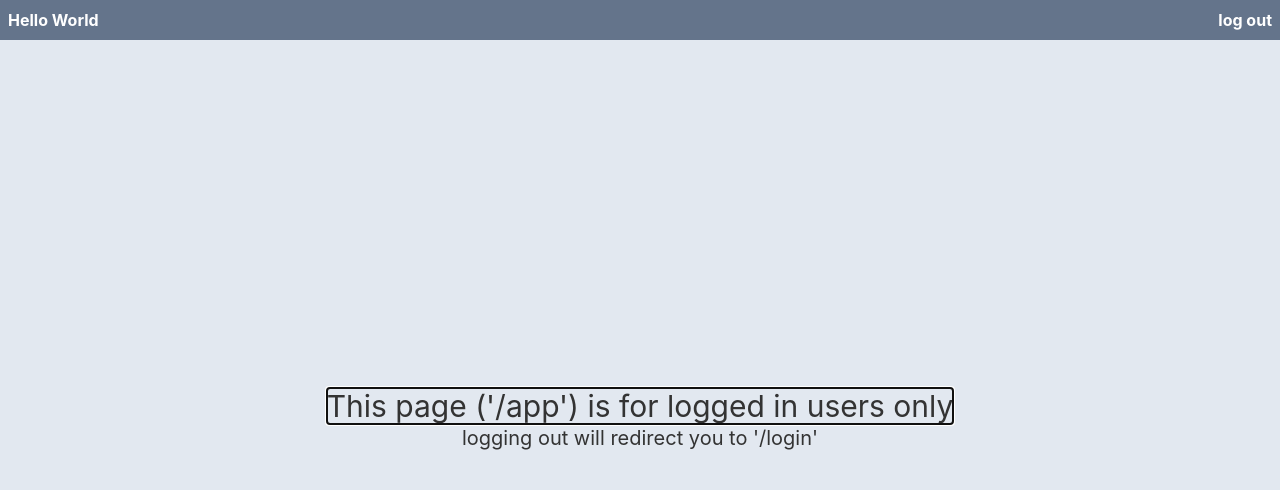
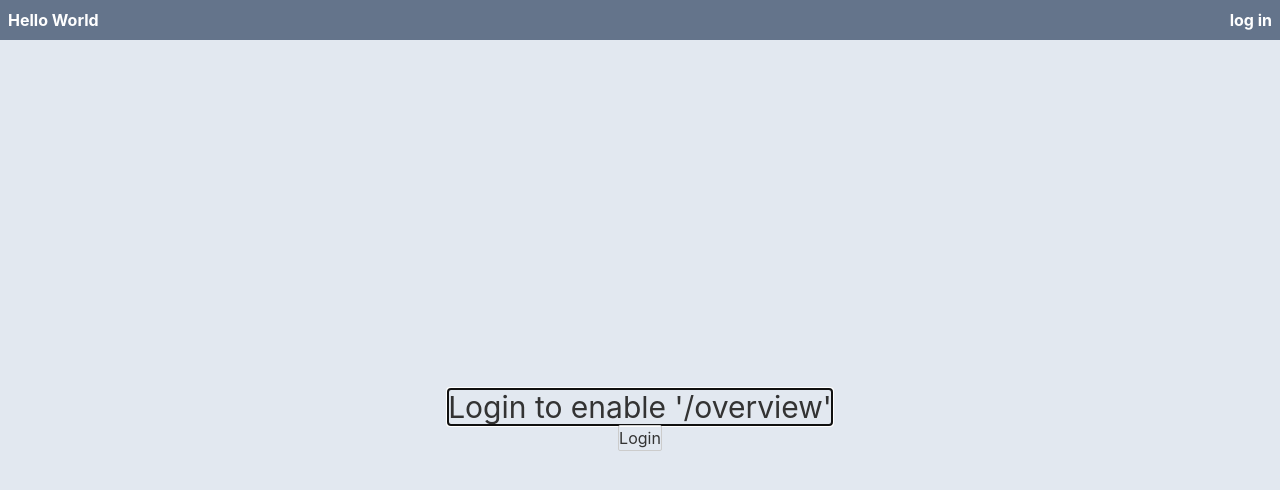
Before and after one commit to veighnsche/svelte-typescript-tailwind-navigator-starters-kit, a Svelte app: page /login in a window 1280 px wide. Before the commit this address led to /app. Shown: the top 490 px of the page. Built offline with nearby package versions, Linux system fonts and the light colour scheme.

Commit message:
Add files via upload

```diff
--- a/src/App.svelte
+++ b/src/App.svelte
@@ -1,8 +1,8 @@
 <script lang="ts">
   import {Link, Route, Router} from 'svelte-navigator';
   import GuardRedirect from './components/navigator/GuardRedirect.svelte';
-  import RouteGuard from './components/navigator/RouteGuard.svelte';
-  import {currentUser, login, logout} from './stores/currentUser';
+  import LoginPage from './pages/LoginPage.svelte';
+  import {currentUser, logout} from './stores/currentUser';
 </script>
 
 <Router>
@@ -11,6 +11,16 @@
       <Link to={$currentUser ? '/app' : '/'}>
         <span class="font-bold text-white">Hello World</span>
       </Link>
+      {#if $currentUser}
+        <div class="w-8"></div>
+        <Link to="/page1">
+          <span class="text-white">Page1</span>
+        </Link>
+        <div class="w-4"></div>
+        <Link to="/page2">
+          <span class="text-white">Page2</span>
+        </Link>
+      {/if}
       <div class="flex-1"></div>
       {#if $currentUser}
         <a class="font-bold cursor-pointer" href={void(0)} style="color: white" on:click={logout}>log out</a>
@@ -31,23 +41,34 @@
       </div>
     </Route>
     <Route path="/login">
-      <div class="h-[calc(100vh-2.5rem)] w-screen bg-slate-200 flex flex-col justify-center items-center">
-        <h1 class="text-3xl">Login to enable '/app'</h1>
-        <button on:click={() => login({user: 'I am a logged in user'})}>
-          Login
-        </button>
-      </div>
+      <LoginPage/>
     </Route>
-    <RouteGuard {currentUser}>
+    {#if $currentUser}
       <Route path="/app">
         <div class="h-[calc(100vh-2.5rem)] w-screen bg-slate-200 flex flex-col justify-center items-center">
-          <h1 class="text-3xl">This page ('/app') is for logged in users only</h1>
+          <h1 class="text-3xl">This page is for logged in users only</h1>
           <p class="text-xl">
             logging out will redirect you to '/login'
           </p>
         </div>
       </Route>
-    </RouteGuard>
+      <Route path="/page1">
+        <div class="h-[calc(100vh-2.5rem)] w-screen bg-slate-200 flex flex-col justify-center items-center">
+          <h1 class="text-3xl">Page 1</h1>
+          <p class="text-xl">
+            This is page 1.
+          </p>
+        </div>
+      </Route>
+      <Route path="/page2">
+        <div class="h-[calc(100vh-2.5rem)] w-screen bg-slate-200 flex flex-col justify-center items-center">
+          <h1 class="text-3xl">Page 2</h1>
+          <p class="text-xl">
+            This is page 2.
+          </p>
+        </div>
+      </Route>
+    {/if}
     <Route>
       {#if $currentUser}
         <div class="h-[calc(100vh-2.5rem)] w-screen bg-slate-200 flex flex-col justify-center items-center">
@@ -57,7 +78,7 @@
           </p>
         </div>
       {:else}
-        <GuardRedirect {currentUser}/>
+        <GuardRedirect/>
       {/if}
     </Route>
   </main>
--- a/src/components/navigator/GuardRedirect.svelte
+++ b/src/components/navigator/GuardRedirect.svelte
@@ -1,20 +1,11 @@
 <script lang="ts">
   import {useLocation, useNavigate} from 'svelte-navigator';
-  import type {Readable} from 'svelte/store';
 
   const navigate = useNavigate();
   const location = useLocation();
 
-  // todo: developer should replace unknown with own UserType
-  //                               vvvvvvv
-  export let currentUser: Readable<unknown | null>;
-
-  $: {
-    if ($currentUser == null) {
-      navigate('/login', {
-        state: {from: $location.pathname},
-        replace: true,
-      });
-    }
-  }
+  navigate('/login', {
+    state: {from: $location.pathname},
+    replace: true,
+  });
 </script>
--- /dev/null
+++ b/src/pages/LoginPage.svelte
@@ -0,0 +1,22 @@
+<script lang="ts">
+  import {useLocation, useNavigate} from 'svelte-navigator';
+  import {login} from '../stores/currentUser';
+
+  const navigate = useNavigate();
+  const location = useLocation();
+
+  function handleLogin() {
+    const from = $location.state?.from ?? '/app';
+    navigate(from, {replace: true});
+  }
+  // todo: developer should replace unknown with own UserType
+  //              vvvvvvv
+  const userCred: unknown = {user: 'I am a logged in user'}
+</script>
+
+<div class="h-[calc(100vh-2.5rem)] w-screen bg-slate-200 flex flex-col justify-center items-center">
+  <h1 class="text-3xl">Login to enable '/overview'</h1>
+  <button on:click={() => login(userCred).then(handleLogin)}>
+    Login
+  </button>
+</div>
--- a/src/stores/currentUser.ts
+++ b/src/stores/currentUser.ts
@@ -1,12 +1,14 @@
 import {writable} from 'svelte/store';
 
 // todo: developer should replace unknown and with own UserType
-//                                  vvvvvvv
-export const currentUser = writable<unknown>({});
-// export const currentUser = writable<unknown | null>(null);
+//                                  vvvvvvvvvv
+// export const currentUser = writable<unknown>({});
+export const currentUser = writable<unknown | null>(null);
 
-export function login(user: unknown) {
+// todo: developer should implement login logic
+export async function login(user: unknown) {
   currentUser.set(user);
+  return;
 }
 
 export function logout() {
```
